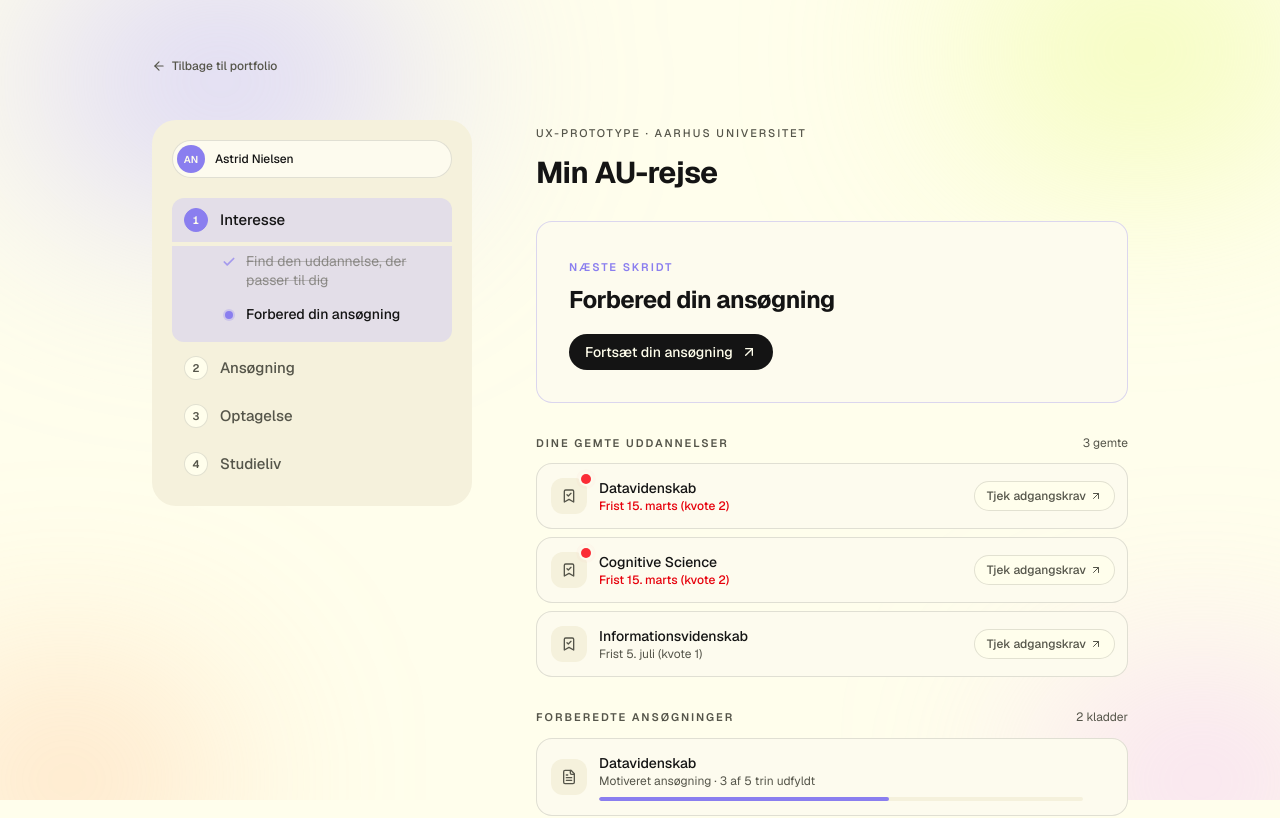
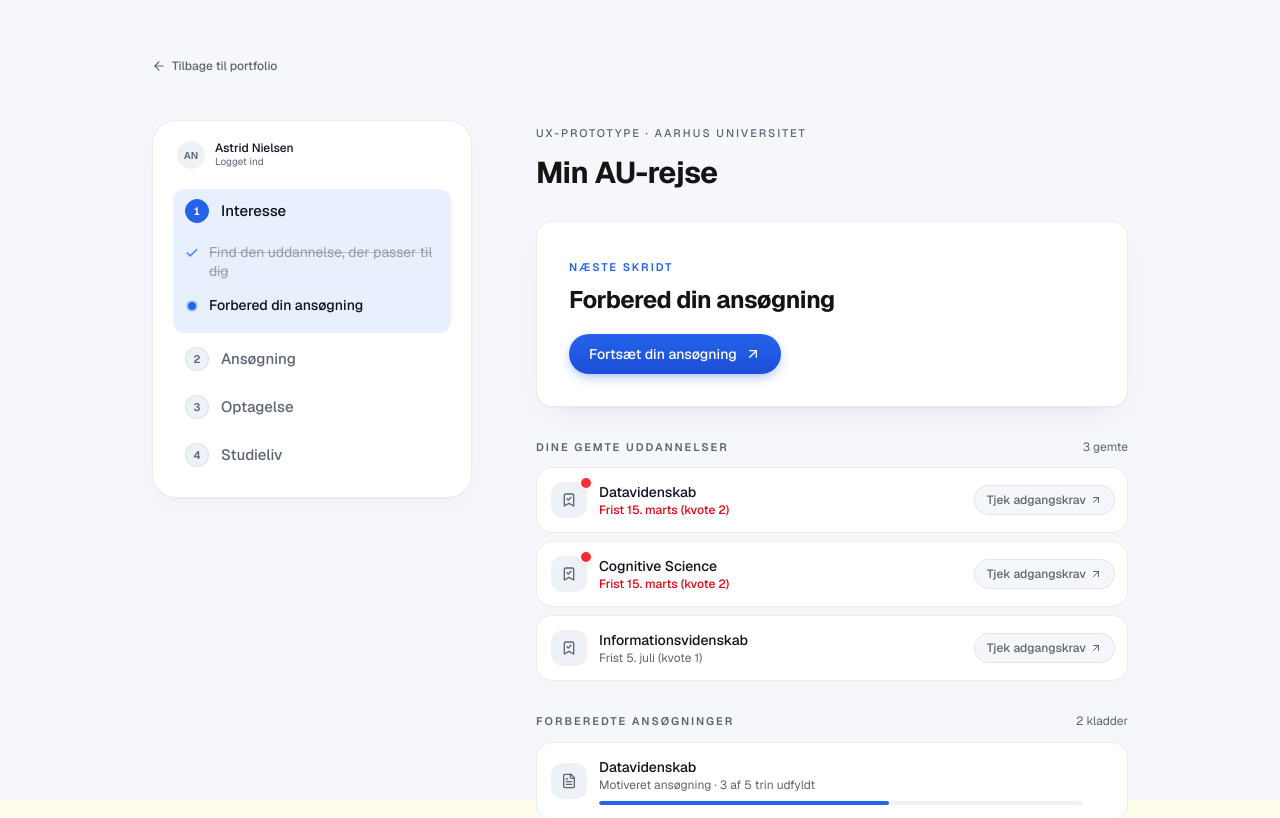
Before and after one commit to fredeschmidt/cover-letter, a Next.js app: page /au-demo in a window 1280 px wide. Shown: the top 818 px of the page. Built offline with nearby package versions, Linux system fonts and the light colour scheme.

Commit message:
prototype AU 6

```diff
--- a/app/au-demo/au-demo-client.tsx
+++ b/app/au-demo/au-demo-client.tsx
@@ -1,6 +1,6 @@
 "use client";
 
-import { useState } from "react";
+import { useState, type CSSProperties } from "react";
 import Link from "next/link";
 import {
   ArrowLeft,
@@ -24,6 +24,24 @@ import {
   type SavedProgram,
 } from "./data";
 
+// Scoped palette: neutral light surface + blue brand. Inlined so it covers the
+// portfolio's aurora and overrides shared CSS variables only for this page.
+const auDemoTheme = {
+  "--color-background": "#f5f7fb",
+  "--color-foreground": "#0b1220",
+  "--color-card": "#ffffff",
+  "--color-card-foreground": "#0b1220",
+  "--color-muted": "#eef1f6",
+  "--color-muted-foreground": "#5b6573",
+  "--color-border": "rgba(15, 23, 42, 0.08)",
+  "--color-lilla": "#2563eb",
+  "--color-lilla-dim": "#1d4ed8",
+  "--color-lilla-soft": "rgba(37, 99, 235, 0.10)",
+  "--color-lime": "#64748b",
+  "--color-lime-dim": "#475569",
+  "--color-lime-soft": "rgba(100, 116, 139, 0.14)",
+} as CSSProperties;
+
 export function AuDemoClient() {
   const [activePhase, setActivePhase] = useState<JourneyPhaseId>("interested");
 
@@ -36,7 +54,18 @@ export function AuDemoClient() {
   const drafts = draftApplications.filter((d) => d.phaseId === activePhase);
 
   return (
-    <main className="mx-auto w-full max-w-5xl px-5 pb-24 pt-10 md:px-6 md:pt-14">
+    <div style={auDemoTheme}>
+      {/* Solid surface that hides the portfolio aurora behind this page.
+          Inline position wins specificity over the global body-child rule. */}
+      <div
+        aria-hidden
+        style={{
+          position: "fixed",
+          inset: 0,
+          background: "var(--color-background)",
+        }}
+      />
+      <main className="relative mx-auto w-full max-w-5xl px-5 pb-24 pt-10 md:px-6 md:pt-14">
         <div className="mb-10">
           <Link
             href="/"
@@ -49,7 +78,7 @@ export function AuDemoClient() {
 
         <div className="grid gap-10 md:grid-cols-[280px_1fr] lg:grid-cols-[320px_1fr] lg:gap-16">
           <div>
-          <div className="rounded-3xl bg-[var(--color-muted)] p-4 md:p-5">
+            <div className="rounded-3xl border border-[var(--color-border)] bg-[var(--color-card)] p-4 shadow-[0_1px_2px_rgba(15,23,42,0.04),0_8px_24px_-12px_rgba(15,23,42,0.08)] md:p-5">
               <div className="mb-5">
                 <UserBadge name="Astrid Nielsen" />
               </div>
@@ -93,6 +122,7 @@ export function AuDemoClient() {
           </p>
         </footer>
       </main>
+    </div>
   );
 }
 
@@ -107,13 +137,20 @@ function UserBadge({ name }: { name: string }) {
     .toUpperCase();
 
   return (
-    <div className="flex items-center gap-2.5 rounded-full border border-[var(--color-border)] bg-[var(--color-card)] py-1 pl-1 pr-3">
-      <span className="flex h-7 w-7 items-center justify-center rounded-full bg-[var(--color-lilla)] text-[10px] font-semibold text-[var(--color-background)]">
+    // Bevidst dæmpet: ingen pille-bg, gråtonet avatar, normal vægt på navn.
+    // Visuel hierarki: handlingen (aktivt step) skal fange blikket — ikke identiteten.
+    <div className="flex items-center gap-2.5 px-1">
+      <span className="flex h-7 w-7 items-center justify-center rounded-full bg-[var(--color-muted)] text-[10px] font-semibold text-[var(--color-muted-foreground)]">
         {initials}
       </span>
-      <span className="text-xs font-medium text-[var(--color-foreground)]">
+      <div className="min-w-0 flex-1 leading-tight">
+        <div className="truncate text-[12px] font-medium text-[var(--color-foreground)]">
           {name}
-      </span>
+        </div>
+        <div className="text-[10px] text-[var(--color-muted-foreground)]">
+          Logget ind
+        </div>
+      </div>
     </div>
   );
 }
@@ -138,29 +175,37 @@ function PhaseSideNav({
           const isActive = phase.id === active;
           const isPast = i < activeIndex;
           const hasStepsPanel = isActive && steps.length > 0;
+          const panelId = `au-demo-phase-${phase.id}-steps`;
           return (
             <li key={phase.id}>
+              <div
+                className={cn(
+                  "rounded-xl",
+                  // Én bg-container for både fase-knap og substeps, så de to elementer
+                  // ikke producerer en synlig sub-pixel-grænse mellem ens translucent baggrunde.
+                  hasStepsPanel ? "bg-[var(--color-lilla-soft)]" : "",
+                )}
+              >
                 <button
                   type="button"
                   aria-current={isActive ? "step" : undefined}
                   aria-expanded={isActive}
+                  aria-controls={hasStepsPanel ? panelId : undefined}
                   onClick={() => onChange(phase.id)}
                   className={cn(
-                  "group flex w-full items-center gap-3 px-3 py-2.5 text-left transition-colors focus-visible:outline-none focus-visible:ring-2 focus-visible:ring-[var(--color-lilla)]",
-                  hasStepsPanel ? "rounded-t-xl" : "rounded-xl",
-                  isActive
-                    ? "bg-[var(--color-lilla-soft)]"
-                    : "hover:bg-[var(--color-card)]",
+                    "group flex w-full items-center gap-3 rounded-xl px-3 py-2.5 text-left transition-colors focus-visible:outline-none focus-visible:ring-2 focus-visible:ring-[var(--color-lilla)]",
+                    isActive && !hasStepsPanel ? "bg-[var(--color-lilla-soft)]" : "",
+                    !isActive ? "hover:bg-[var(--color-muted)]" : "",
                   )}
                 >
                   <span
                     className={cn(
                       "flex h-6 w-6 shrink-0 items-center justify-center rounded-full border text-[11px] font-semibold tabular-nums transition-colors",
                       isActive
-                      ? "border-[var(--color-lilla)] bg-[var(--color-lilla)] text-[var(--color-background)]"
+                        ? "border-[var(--color-lilla)] bg-[var(--color-lilla)] text-white"
                         : isPast
-                      ? "border-[var(--color-lilla)] bg-[var(--color-background)] text-[var(--color-lilla-dim)]"
-                      : "border-[var(--color-border)] bg-[var(--color-background)] text-[var(--color-muted-foreground)] group-hover:border-[var(--color-lilla)]/60",
+                        ? "border-[var(--color-lilla)] bg-[var(--color-muted)] text-[var(--color-lilla-dim)]"
+                        : "border-[var(--color-border)] bg-[var(--color-muted)] text-[var(--color-muted-foreground)] group-hover:border-[var(--color-lilla)]/60",
                     )}
                   >
                     {isPast ? (
@@ -182,12 +227,11 @@ function PhaseSideNav({
                 </button>
 
                 {hasStepsPanel ? (
-                <div className="rounded-b-xl bg-[var(--color-lilla-soft)] pb-3 pl-[42px] pr-3">
-                  {/* pl-[42px] indrykker bullets så de sidder lige under fase-titlen
-                      (button px-3 + h-6 cirkel + gap-3 ≈ 48px) */}
+                  <div id={panelId} className="pb-3">
                     <StepsList steps={steps} />
                   </div>
                 ) : null}
+              </div>
             </li>
           );
         })}
@@ -208,7 +252,7 @@ function StepsList({ steps }: { steps: PhaseStep[] }) {
               href="#"
               onClick={(e) => e.preventDefault()}
               aria-current={isCurrent ? "page" : undefined}
-              className="group flex items-start gap-2.5 rounded-lg px-2 py-1.5 transition-colors hover:bg-[var(--color-card)] focus-visible:outline-none focus-visible:ring-2 focus-visible:ring-[var(--color-lilla)]"
+              className="group flex items-start gap-2.5 rounded-lg px-3 py-1.5 transition-colors hover:bg-[var(--color-card)]/70 focus-visible:outline-none focus-visible:ring-2 focus-visible:ring-[var(--color-lilla)]"
             >
               <span
                 className="mt-[3px] inline-flex h-3.5 w-3.5 shrink-0 items-center justify-center"
@@ -249,7 +293,7 @@ function StepsList({ steps }: { steps: PhaseStep[] }) {
 
 function NextStepCard({ step }: { step: PhaseStep }) {
   return (
-    <div className="rounded-2xl border border-[var(--color-lilla)]/30 bg-[var(--color-card)] p-6 md:p-8">
+    <div className="rounded-2xl border border-[var(--color-border)] bg-[var(--color-card)] p-6 shadow-[0_1px_2px_rgba(15,23,42,0.04),0_12px_32px_-16px_rgba(15,23,42,0.12)] md:p-8">
       <span className="text-[11px] font-semibold uppercase tracking-[0.18em] text-[var(--color-lilla)]">
         Næste skridt
       </span>
@@ -260,7 +304,7 @@ function NextStepCard({ step }: { step: PhaseStep }) {
         <a
           href="#"
           onClick={(e) => e.preventDefault()}
-          className="mt-5 inline-flex items-center gap-2 rounded-full bg-[var(--color-foreground)] px-4 py-2 text-sm font-medium text-[var(--color-background)] transition-opacity hover:opacity-90 focus-visible:outline-none focus-visible:ring-2 focus-visible:ring-[var(--color-lilla)] focus-visible:ring-offset-2 focus-visible:ring-offset-[var(--color-card)]"
+          className="mt-5 inline-flex items-center gap-2 rounded-full bg-gradient-to-b from-[var(--color-lilla)] to-[var(--color-lilla-dim)] px-5 py-2.5 text-sm font-medium text-white shadow-[0_4px_12px_-2px_rgba(37,99,235,0.45)] transition-shadow hover:shadow-[0_6px_16px_-2px_rgba(37,99,235,0.55)] focus-visible:outline-none focus-visible:ring-2 focus-visible:ring-[var(--color-lilla)] focus-visible:ring-offset-2 focus-visible:ring-offset-[var(--color-card)]"
         >
           {step.ctaLabel}
           <ArrowUpRight className="h-4 w-4" aria-hidden />
```
Lines whose indentation alone changed are shown as unchanged.
